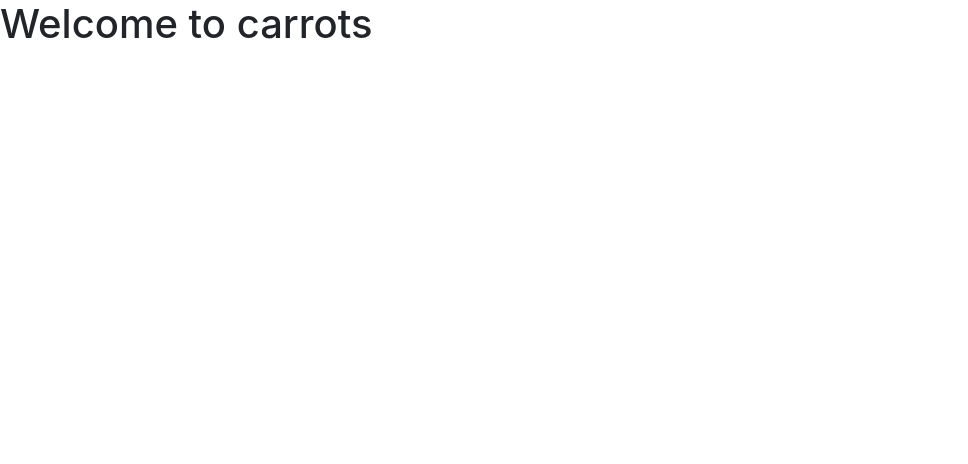
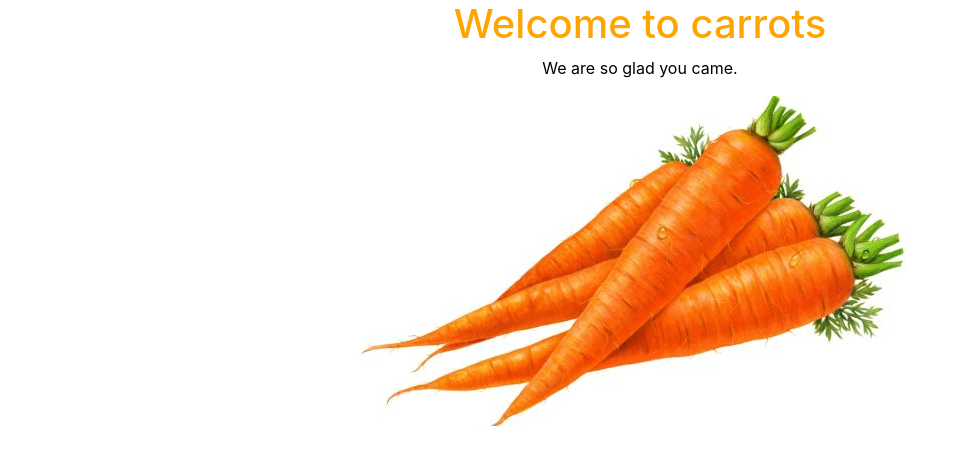
Before and after one commit to jakobreuter/project0, a plain HTML site: page index.html in a window 1280 px wide. Shown: the whole page, without its empty margins (0-968 px from the left). Drawn offline with nearby package versions, Linux system fonts and the light colour scheme.

Commit message:
Added carrot image and center aligned text

```diff
--- a/index.html
+++ b/index.html
@@ -1,7 +1,7 @@
 <!DOCTYPE html>
 <html>
     <head>
-        <title>My Webpage</title>
+        <title>carrots.com</title>
         <meta name="viewport" content="width=device-width, initial-scale=1.0">
         <link rel="stylesheet" href="https://maxcdn.bootstrapcdn.com/bootstrap/4.0.0/css/bootstrap.min.css" integrity="sha384-Gn5384xqQ1aoWXA+058RXPxPg6fy4IWvTNh0E263XmFcJlSAwiGgFAW/dAiS6JXm" crossorigin="anonymous">
         <style>
@@ -19,6 +19,8 @@
         </style>
     </head>
     <body>
-        <h1></h1>
+        <h1 style="color:orange; text-align:center;"></h1>
+        <p style="color:black;text-align:center;">We are so glad you came.</p>
+        <img src="carrots.jpg" alt="carrots" style="display:block; margin-left:auto; margin-right:auto;">
     </body>
 </html>
```
Also changed, not shown: carrots.jpg (added).
